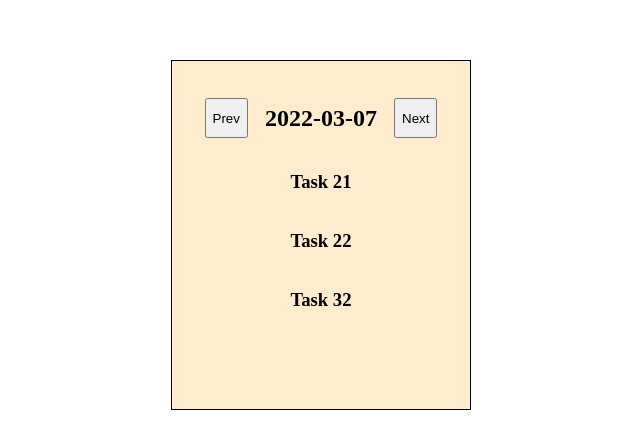
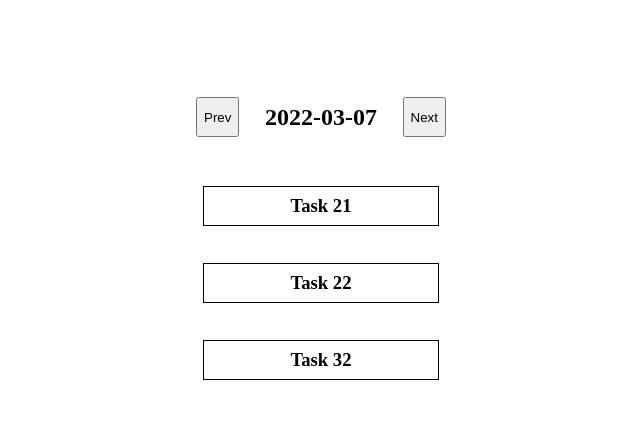
Before and after one commit to arpibb/animated-daily-calendar-view, a React (Create React App) app: page / in a window 1280 px wide. Shown: the part 190-638 px from the top of the page, without its empty margins (319-959 px from the left). Built offline with nearby package versions, Linux system fonts and the light colour scheme.

Commit message:
add animation and final styles

```diff
--- a/src/components/DailyCalenderView/ControlPanel.js
+++ b/src/components/DailyCalenderView/ControlPanel.js
@@ -4,8 +4,9 @@ import styled from 'styled-components'
 
 const ControlPanelWrapper = styled.div`
   display: flex;
-  justify-content: space-around;
+  justify-content: space-between;
   align-items: center;
+  width: 100%;
 `
 
 export const ControlPanel = ({ date, onClick }) => {
--- a/src/components/DailyCalenderView/DailyCalendarView.js
+++ b/src/components/DailyCalenderView/DailyCalendarView.js
@@ -3,18 +3,27 @@ import styled from 'styled-components'
 import { ControlPanel } from './ControlPanel'
 import { TaskPanel } from './TaskPanel'
 import { getDailyTasks } from '../../services/taskService'
+import { CSSTransition } from 'react-transition-group'
 
 const DailyCalendarViewWrapper = styled.div`
   width: 250px;
-  height: 300px;
-  padding: 24px;
-  background-color: blanchedalmond;
-  border: 1px solid black;
+  min-height: 300px;
+  padding: 1.5rem 0;
+  display: flex;
+  flex-direction: column;
+  align-items: center;
+  overflow: hidden;
+`
+
+const TransitionWrapper = styled.div`
+  position: relative;
+  width: 100%;
 `
 
 export const DailyCalendarView = () => {
-  const [dailyTaskData, _] = useState(getDailyTasks())
+  const [dailyTaskData] = useState(getDailyTasks())
   const [displayedTaskIndex, setDisplayedTaskIndex] = useState(0)
+  const [direction, setDirection] = useState(0)
 
   const nextStateExist = (nextState) => {
     return nextState >= 0 && nextState < dailyTaskData.length
@@ -23,19 +32,32 @@ export const DailyCalendarView = () => {
   const handleDayChange = (event) => {
     const buttonClicked = event.target.name
 
-    let nextState
+    let nextDirection
 
     if (buttonClicked === 'Prev') {
-      nextState = displayedTaskIndex - 1
+      nextDirection = -1
     } else {
-      nextState = displayedTaskIndex + 1
+      nextDirection = 1
     }
+
+    const nextState = displayedTaskIndex + nextDirection
 
     if (nextStateExist(nextState)) {
       setDisplayedTaskIndex(nextState)
+      setDirection(nextDirection)
     } else {
       window.alert("Oops the date your are trying to access doesn't exist")
     }
+  }
+
+  const getApplicableClassName = (currentIndex) => {
+    return displayedTaskIndex !== currentIndex
+      ? direction > 0
+        ? 'menu-primary-right'
+        : 'menu-primary-left'
+      : direction > 0
+      ? 'menu-secondary-right'
+      : 'menu-secondary-left'
   }
 
   return (
@@ -44,7 +66,21 @@ export const DailyCalendarView = () => {
         onClick={handleDayChange}
         date={dailyTaskData[displayedTaskIndex].date}
       />
-      <TaskPanel dailyTaskData={dailyTaskData[displayedTaskIndex]} />
+      <TransitionWrapper>
+        {dailyTaskData.map((task, index) => {
+          return (
+            <CSSTransition
+              key={index}
+              in={displayedTaskIndex === index}
+              timeout={500}
+              classNames={getApplicableClassName(index)}
+              unmountOnExit
+            >
+              <TaskPanel dailyTaskData={task} />
+            </CSSTransition>
+          )
+        })}
+      </TransitionWrapper>
     </DailyCalendarViewWrapper>
   )
 }
--- a/src/components/DailyCalenderView/Task.js
+++ b/src/components/DailyCalenderView/Task.js
@@ -1,3 +1,12 @@
+import styled from 'styled-components'
+
+const StyledTask = styled.h3`
+  width: 100%;
+  border: 1px solid black;
+  text-align: center;
+  padding: 0.5rem;
+`
+
 export const Task = ({ taskTitle }) => {
-  return <h3>{taskTitle}</h3>
+  return <StyledTask>{taskTitle}</StyledTask>
 }
--- a/src/components/DailyCalenderView/TaskPanel.js
+++ b/src/components/DailyCalenderView/TaskPanel.js
@@ -2,15 +2,18 @@ import styled from 'styled-components'
 import { Task } from './Task'
 
 const TaskPanelWrapper = styled.div`
+  box-sizing: border-box;
   display: flex;
   flex-direction: column;
   align-items: center;
-  flex-grow: 0;
+  width: 100%;
+  min-height: 200px;
+  padding: 1rem;
 `
 
-export const TaskPanel = ({ dailyTaskData }) => {
+export const TaskPanel = ({ dailyTaskData, direction }) => {
   return (
-    <TaskPanelWrapper>
+    <TaskPanelWrapper direction={direction}>
       {dailyTaskData.tasks.map((task, idx) => {
         return <Task key={idx} taskTitle={task} />
       })}
```
